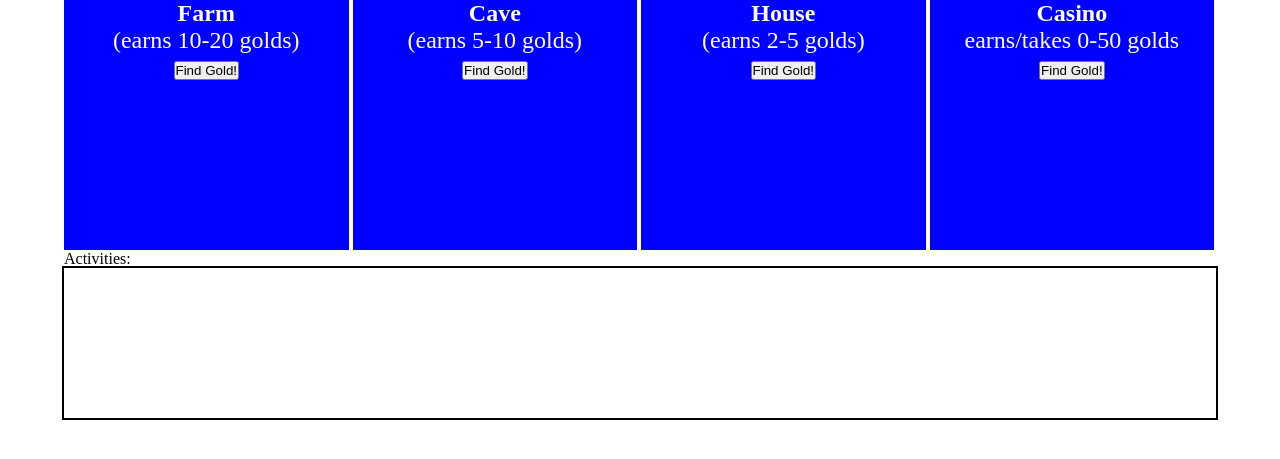
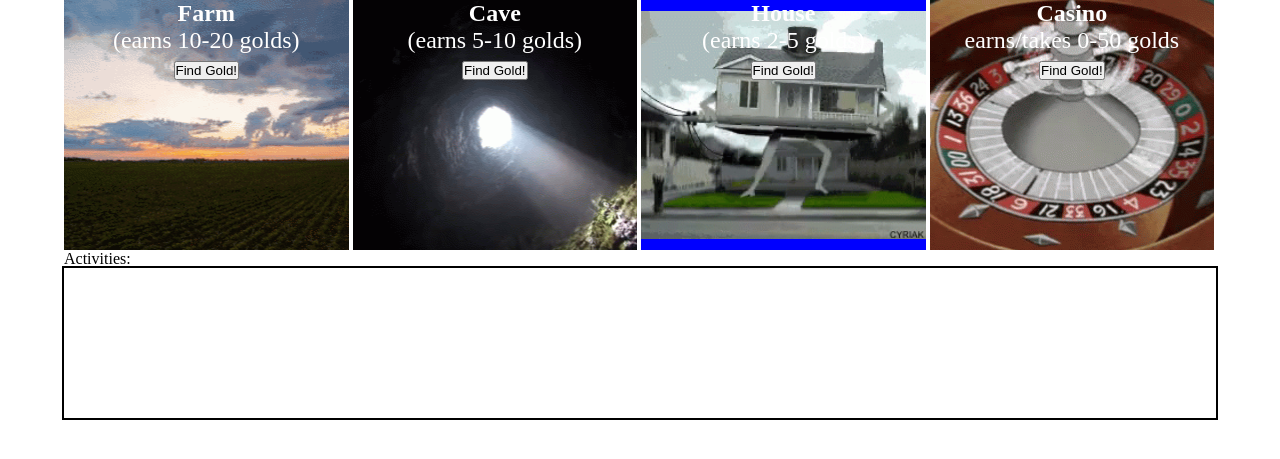
Before and after one commit to rummunkey/ninjaGold, a Flask app: page / in a window 1280 px wide. Shown: the part 43-502 px from the top of the page. Run offline with Flask 2, Linux system fonts and the light colour scheme.

Commit message:
fixed font color change and added gifs :P

```diff
--- a/server.py
+++ b/server.py
@@ -26,7 +26,7 @@ def home():
 def money():
 
     if request.form['where'] == 'farm':
-        session['modifier'] = random.randint(9, 20)
+        session['modifier'] = random.randint(10, 20)
         session['current'] += session['modifier']
 
     elif request.form['where'] == 'cave':
@@ -34,7 +34,7 @@ def money():
         session['current'] += session['modifier']
 
     elif request.form['where'] == 'house':
-        session['modifier'] = random.randint(1, 5)
+        session['modifier'] = random.randint(2, 5)
         session['current'] += session['modifier']
 
     elif request.form['where'] == 'casino':
@@ -45,10 +45,10 @@ def money():
 
     if session['modifier'] < 0:
         session['color'] = 'red'
-        session['msg'].append('Entered a casino and lost ' + str(abs(session['modifier'])) + ' golds... Ouch ' + ' (' + str(session['timestamp']) + ')')
+        session['msg'].append('<p class="red">Entered a casino and lost ' + str(abs(session['modifier'])) + ' golds... Ouch ' + ' (' + str(session['timestamp']) + ')</p>')
     else:
         session['color'] = 'green'
-        session['msg'].append('Earned ' + str(session['modifier']) + ' from the ' + request.form['where'] + ' (' + str(session['timestamp']) + ')')
+        session['msg'].append('<p class="green">Earned ' + str(session['modifier']) + ' from the ' + request.form['where'] + ' (' + str(session['timestamp']) + ')</p>')
     return redirect('/')
 
 
--- a/static/main.css
+++ b/static/main.css
@@ -21,6 +21,34 @@ form {
     text-align: center;
     vertical-align: middle;
     font-size: 1.5em;
+}
+
+.farm {
+    background-image: url(/static/farm.gif);
+    background-size: auto;
+    background-repeat: no-repeat;
+    background-position: center;
+}
+
+.cave {
+    background-image: url(/static/cave.gif);
+    background-size: auto;
+    background-repeat: no-repeat;
+    background-position: center;
+}
+
+.house {
+    background-image: url(/static/house.gif);
+    background-size: contain;
+    background-repeat: no-repeat;
+    background-position: center;
+}
+
+.casino {
+    background-image: url(/static/casino.gif);
+    background-size: auto;
+    background-repeat: no-repeat;
+    background-position: center;
 }
 
 article {
@@ -47,6 +75,8 @@ article {
   background-color: black;
 }
 
+
+
 .red {
     color: red;
 }
--- a/templates/index.html
+++ b/templates/index.html
@@ -10,45 +10,39 @@
         <div class="wrapper">
             <header>
                 <p class="gold">Your Gold:</p>
-                <p class="gold">{{ yourGold }}</p>
+                <p class="gold" id="score">{{ yourGold }}</p>
             </header>
 
-            <form class="" action="/process_money" method="post">
+            <form class="farm" action="/process_money" method="post">
                     <h6>Farm</h6>
                     <p>(earns 10-20 golds)</p>
                     <input type="hidden" name="where" value="farm">
                     <input type="submit" name="" value="Find Gold!">
             </form>
-            <form class="" action="/process_money" method="post">
+            <form class="cave" action="/process_money" method="post">
                     <h6>Cave</h6>
                     <p>(earns 5-10 golds)</p>
                     <input type="hidden" name="where" value="cave">
                     <input type="submit" name="" value="Find Gold!">
             </form>
-            <form class="" action="/process_money" method="post">
+            <form class="house" action="/process_money" method="post">
                     <h6>House</h6>
                     <p>(earns 2-5 golds)</p>
                     <input type="hidden" name="where" value="house">
                     <input type="submit" name="" value="Find Gold!">
             </form>
-            <form class="" action="/process_money" method="post">
+            <form class="casino" action="/process_money" method="post">
                     <h6>Casino</h6>
                     <p>earns/takes 0-50 golds</p>
                     <input type="hidden" name="where" value="casino">
                     <input type="submit" name="" value="Find Gold!">
             </form>
+
             <p>Activities:</p>
             <article class="">
-
-                {% set row_class = ['red', 'green'] %}
                 {% for i in msg[::-1] %}
-                    {% if color == 'red' %}
-                        <p class="{{ row_class[0] }}">{{ i }}</p>
-                    {% elif color == 'green' %}
-                        <p class="{{ row_class[1] }}">{{ i }}</p>
-                    {% endif %}
+                    {{ i|safe }}
                 {% endfor %}
-
             </article>
         </div>
     </body>
```
Also changed, not shown: static/casino.gif (added), static/cave.gif (added), static/farm.gif (added), static/house.gif (added), 2 other files.
